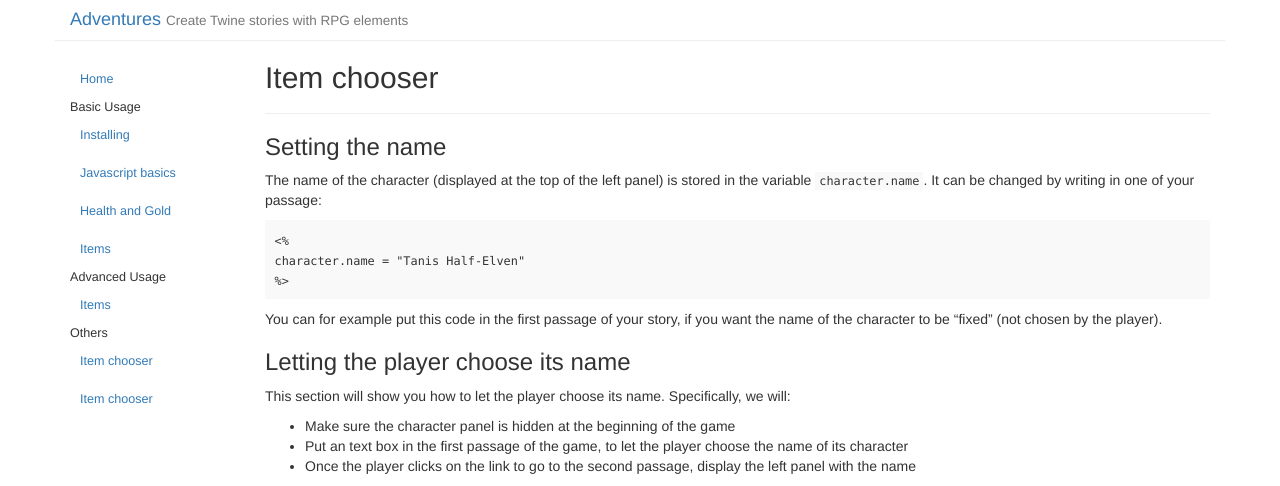
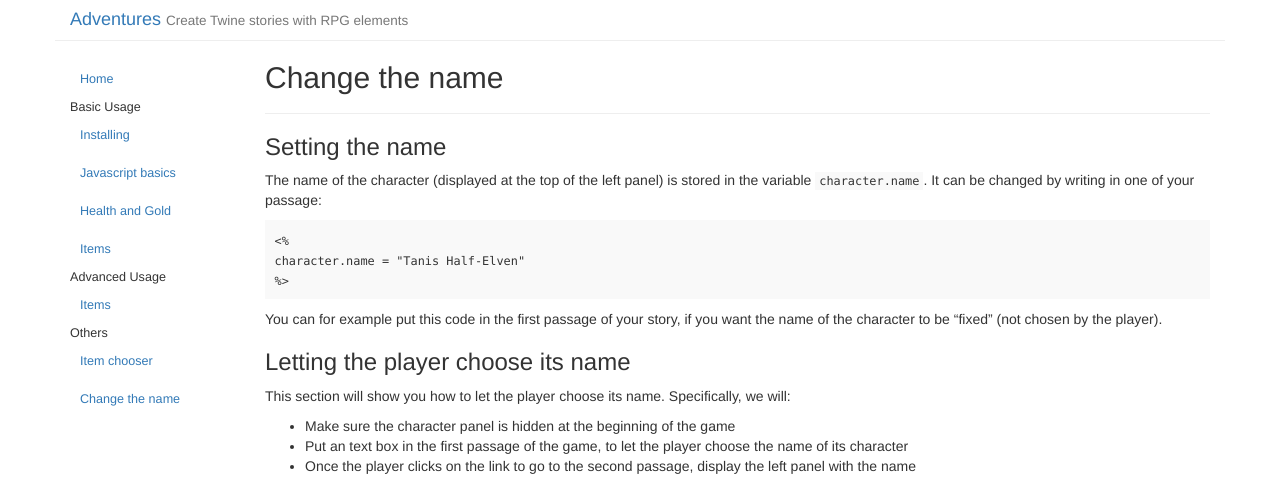
Before and after one commit to Longwelwind/adventures, a Jekyll site: the page built from docs/_posts/2017-08-07-choose-the-name.md, in a window 1280 px wide. Shown: the top 486 px of the page. Built offline with Jekyll 4.4.1, drawn with Linux system fonts in a browser that asks for light colours.

Commit message:
Correct the title of the new doc page

```diff
--- a/docs/_posts/2017-08-07-choose-the-name.md
+++ b/docs/_posts/2017-08-07-choose-the-name.md
@@ -1,6 +1,6 @@
 ---
 layout: page
-title: "Item chooser"
+title: "Change the name"
 category: others
 date: 2017-08-07 21:06:04
 ---
```
